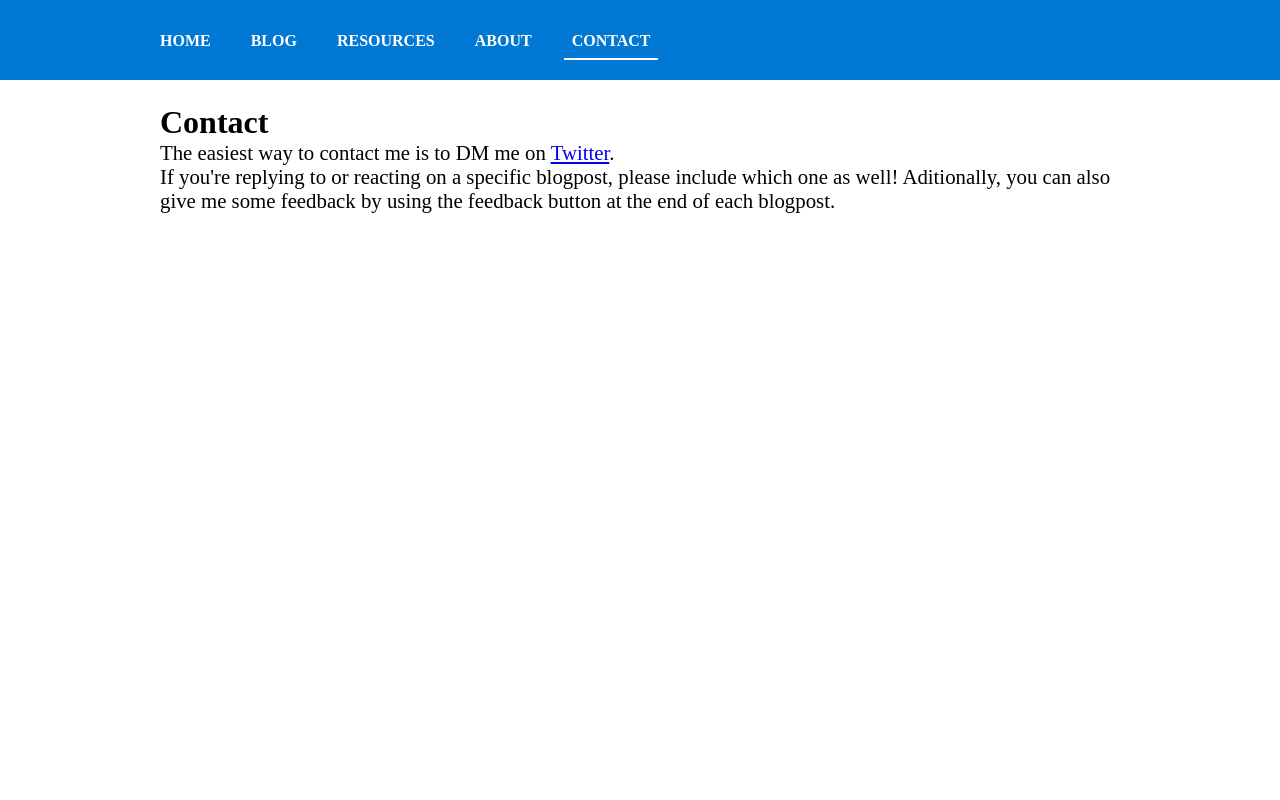
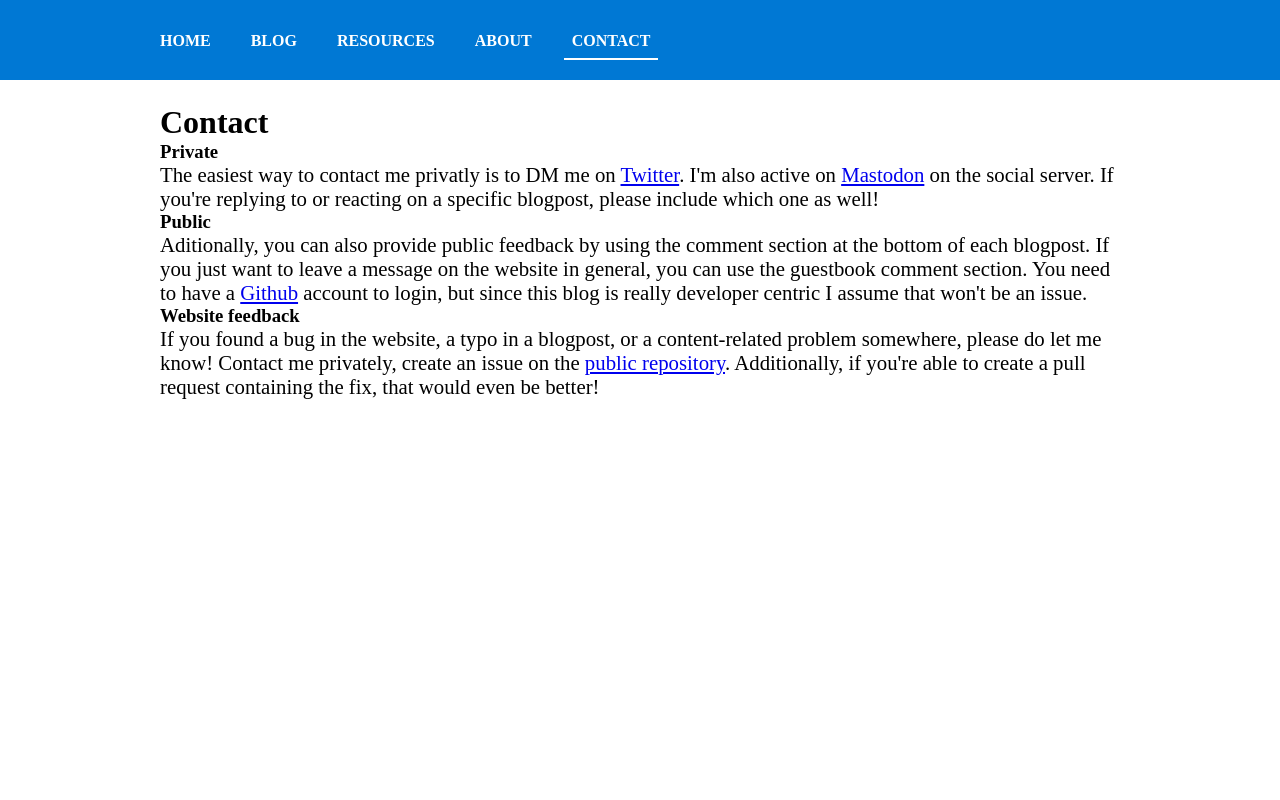
Before and after one commit to jefmeijvis/old.jefmeijvis.com, a SvelteKit app: page /contact in a window 1280 px wide. Shown: the top 800 px of the page. Built offline with nearby package versions, Linux system fonts and the light colour scheme; a web font is replaced by a local one.

Commit message:
Updated contact page

```diff
--- a/src/routes/contact/+page.svelte
+++ b/src/routes/contact/+page.svelte
@@ -1,12 +1,30 @@
+<script>
+	import Utterances from "$lib/components/utterances.svelte";
+
+</script>
 <svelte:head><title>Contact - Jef Meijvis</title></svelte:head>
 <h1>Contact</h1>
+<h3>Private</h3>
 <p>
-    The easiest way to contact me is to DM me on <a rel="noreferrer" href="https://twitter.com/JefMeijvis" target="_blank">Twitter</a>.
+    The easiest way to contact me privatly is to DM me on <a rel="noreferrer" href="https://twitter.com/JefMeijvis" target="_blank">Twitter</a>.
+    I'm also active on <a rel="noreferrer" href="https://mastodon.social/@jefmeijvis" target="_blank">Mastodon</a> on the social server.
+    If you're replying to or reacting on a specific blogpost, please include which one as well!
 </p>
+<h3>Public</h3>
 <p>
-    If you're replying to or reacting on a specific blogpost, please include which one as well!
-   Aditionally, you can also give me some feedback by using the feedback button at the end of each blogpost.
+    Aditionally, you can also provide public feedback by using the comment section at the bottom of each blogpost.
+    If you just want to leave a message on the website in general, you can use the guestbook comment section.
+    You need to have a <a rel="noreferrer" href="https://github.com/" target="_blank">Github</a> account to login, but since this blog is really developer centric I assume that won't be an issue.
 </p>
+<h3>Website feedback</h3>
+<p>
+    If you found a bug in the website, a typo in a blogpost, or a content-related problem somewhere, please do let me know!
+    Contact me privately, create an issue on the <a rel="noreferrer" href="https://github.com/jefmeijvis/www.jefmeijvis.com" target="_blank">public repository</a>.
+    Additionally, if you're able to create a pull request containing the fix, that would even be better!
+</p>
+
+
+<Utterances name="guestbook"/>
 
 <style>
     p
```
Also changed, not shown: 1 other file (tests, documents, lock files or other folders).
